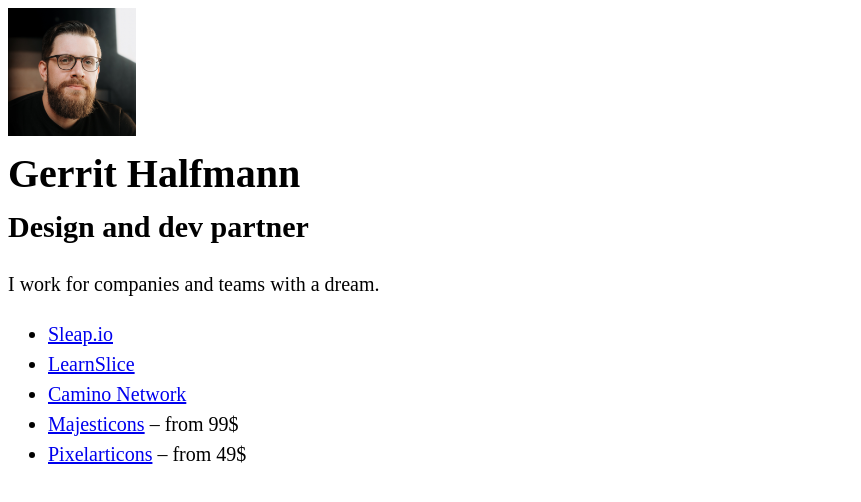
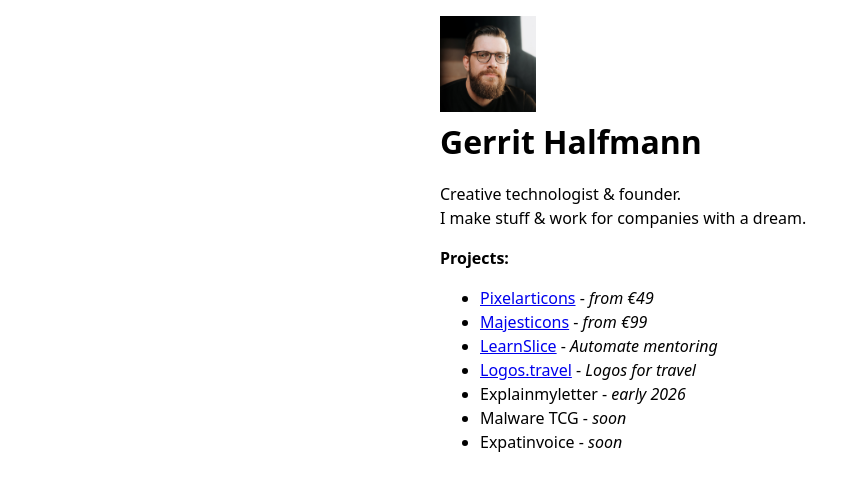
Before and after one commit to halfmage/portfolio, an Eleventy site: page index.html in a window 1280 px wide. Shown: the whole page, without its empty margins (0-861 px from the left). Built offline with nearby package versions, Linux system fonts and the light colour scheme; Eleventy itself is replaced by a stand-in of ours; files that its build step writes are made by us from their sources; files whose address does not match are found by name.

Commit message:
content update

```diff
--- a/index.html
+++ b/index.html
@@ -12,13 +12,17 @@
 
     <style>
         img {
-            height: 128px;
-            width: 128px;
+            height: 96px;
+            width: 96px;
             object-fit: cover;
         }
         body {
             line-height: 1.5;
-            font-size: 20px;
+            font-size: 16px;
+            padding: 1rem;
+            max-width: 400px;
+            margin: 0 auto;
+            font-family: system-ui, -apple-system, BlinkMacSystemFont, sans-serif;
         }
         h1,h2 {margin: 0;}
     </style>
@@ -28,16 +32,18 @@
     {% image "avatar2023.png", "Gerrit Halfmann Portrait", "(min-width: 30em) 50vw, 100vw" %}
 
     <h1>Gerrit Halfmann</h1>
-    <h2>Design and dev partner</h2>
 
-    <p>I work for companies and teams with a dream.</p>
+    <p>Creative technologist & founder. <br> I make stuff & work for companies with a dream.</p>
 
+    <p><strong>Projects:</strong></p>
     <ul>
-        <li><a href="https://sleap.io" target="_blank" rel="noopener noreferrer">Sleap.io</a></li>
-        <li><a href="https://learnslice.com" target="_blank" rel="noopener noreferrer">LearnSlice</a></li>
-        <li><a href="https://camino.network" target="_blank" rel="noopener noreferrer">Camino Network</a></li>
-        <li><a href="https://majesticons.com" target="_blank" rel="noopener noreferrer">Majesticons</a> – from 99$</li>
-        <li><a href="https://pixelarticons.com" target="_blank" rel="noopener noreferrer">Pixelarticons</a> – from 49$</li>
+        <li><a href="https://pixelarticons.com" target="_blank">Pixelarticons</a> - <em>from €49</em></li>
+        <li><a href="https://majesticons.com" target="_blank">Majesticons</a> - <em>from €99</em></li>
+        <li><a href="https://learnslice.com/en/">LearnSlice</a> - <em>Automate mentoring</em></li>
+        <li><a href="https://logos.travel" target="_blank">Logos.travel</a> - <em>Logos for travel</em></li>
+        <li>Explainmyletter - <em>early 2026</em></li>
+        <li>Malware TCG - <em>soon</em></li>
+        <li>Expatinvoice - <em>soon</em></li>
     </ul>
 
     <!-- Simple Analytics. Protects your privacy -->
```
